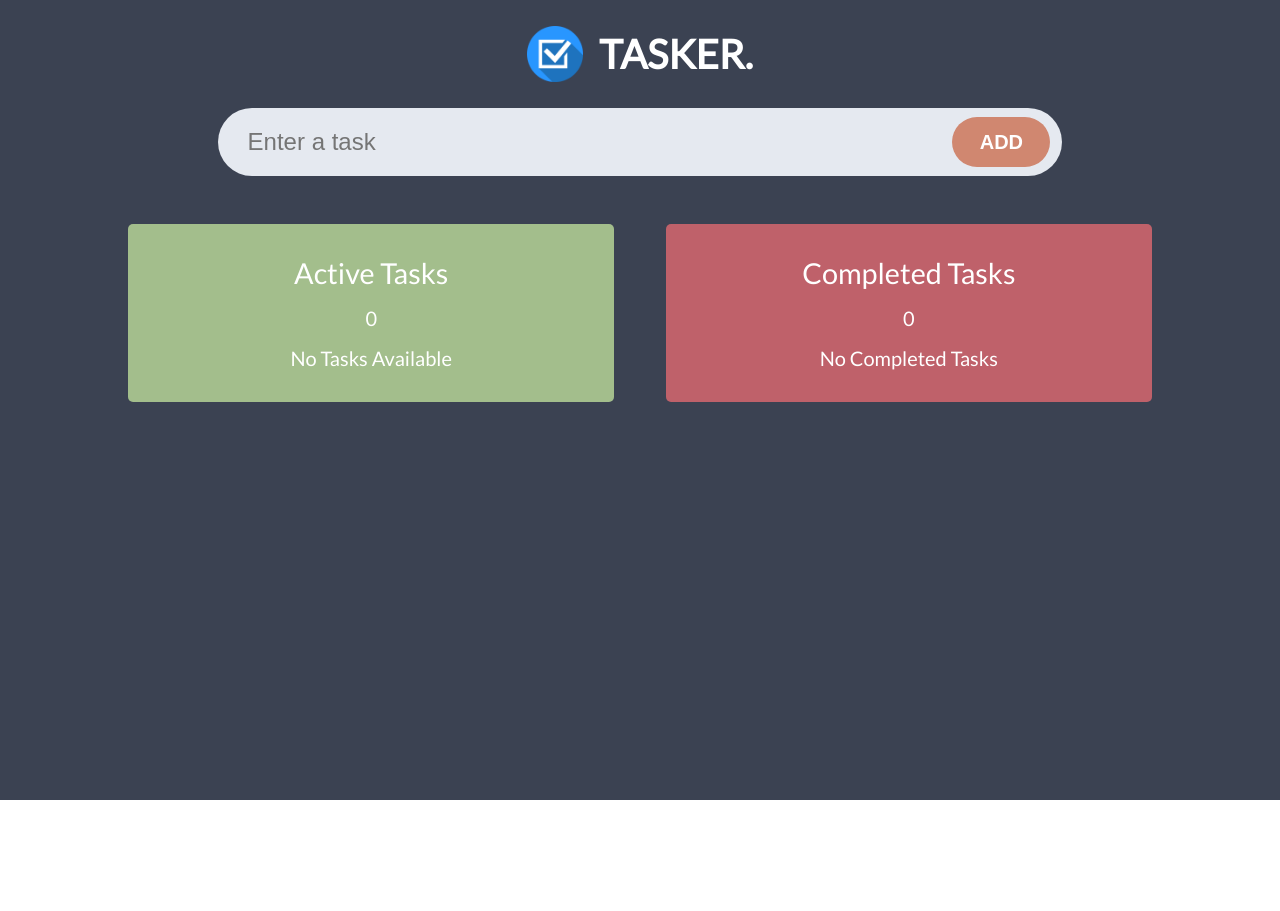
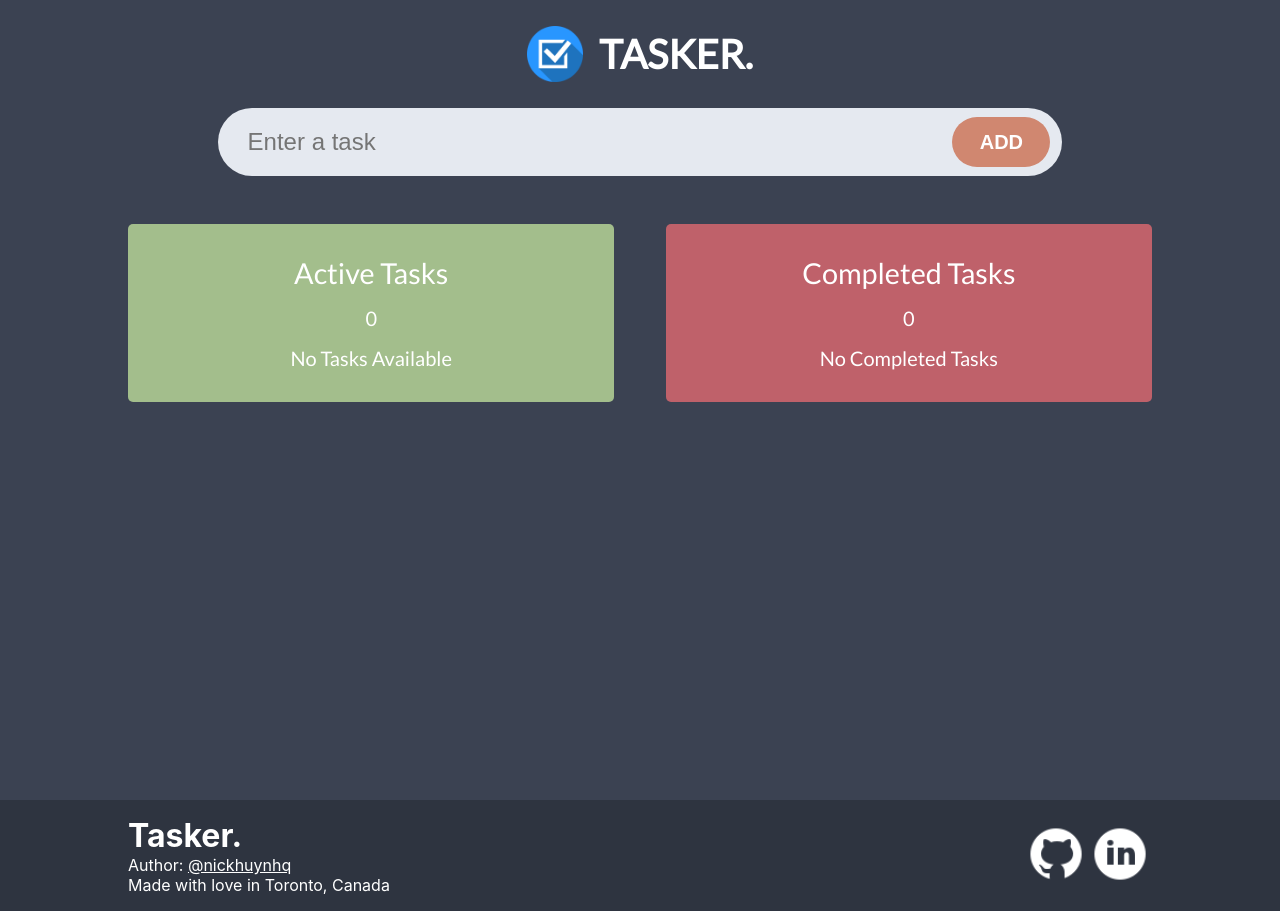
Before and after one commit to nickhuynhq/Tasker, a React (Create React App) app: page / in a window 1280 px wide. Before the commit the page ends 800 px from the top, so only its background shows below. Built offline with nearby package versions, Linux system fonts and the light colour scheme.

Commit message:
Add Footer section

```diff
--- a/src/App.tsx
+++ b/src/App.tsx
@@ -5,6 +5,7 @@ import TodoList from "./components/TodoList/TodoList";
 import { Todo } from "./models/model";
 import { DragDropContext, DropResult } from "react-beautiful-dnd";
 import Logo from "./assets/logo/tasker_logo.png";
+import Footer from "./components/Footer/Footer";
 
 const App: React.FC = () => {
   !localStorage.todos && localStorage.setItem("todos", JSON.stringify([]));
@@ -103,6 +104,7 @@ const App: React.FC = () => {
           setCompletedTodos={setCompletedTodos}
         />
       </div>
+      <Footer />
     </DragDropContext>
   );
 };
--- /dev/null
+++ b/src/components/Footer/Footer.scss
@@ -0,0 +1,50 @@
+@use "../../styles/partials/breakpoints" as *;
+@use "../../styles/partials/colors" as *;
+@use "../../styles/partials/mixins" as *;
+
+.footer{
+
+    display: flex;
+    align-items: center;
+    justify-content: space-between;
+    width: 100%;
+    padding: 1rem 10%;
+    background-color: #2E3440;
+    color: white;
+
+    &__column{
+        display: flex;
+        flex-direction: column;
+    }
+
+    &__title{
+        font-size: 1rem;
+        font-weight: 700;
+
+        @include tablet{
+            font-size: 2rem;
+        }
+    }
+
+    &__text{
+    }
+
+    &__link{
+        color: white;
+    }
+
+    &__icon{
+        filter: invert(1);
+        width: 2.5rem;
+        cursor: pointer;
+        transition: 0.3s;
+
+        &:hover{
+            filter: invert(75%) sepia(25%) saturate(366%) hue-rotate(49deg) brightness(94%) contrast(86%);
+        }
+
+        @include tablet{
+            width: 4rem;
+        }
+    }
+}
--- /dev/null
+++ b/src/components/Footer/Footer.tsx
@@ -0,0 +1,33 @@
+import React from "react";
+import "./Footer.scss";
+import Github from "../../assets/icons/github.png";
+import Linkedin from "../../assets/icons/linkedin.png";
+
+const Footer: React.FC = () => {
+  return (
+    <section className="footer">
+      <div className="footer__column">
+        <span className="footer__title">Tasker.</span>
+        <span className="footer__text">
+          Author:{" "}
+          <a className="footer__link" href="https://github.com/nickhuynhq" target="_blank" rel="noreferrer">
+            @nickhuynhq
+          </a>{" "}
+        </span>
+        <span className="footer__text">Made with love in Toronto, Canada</span>
+      </div>
+      <div className="footer__column">
+        <div className="footer__icons">
+          <a href="https://github.com/nickhuynhq" target="_blank" rel="noreferrer">
+            <img className="footer__icon" src={Github} alt="Github Icon" />
+          </a>
+          <a href="https://www.linkedin.com/in/nickhuynhq/" target="_blank" rel="noreferrer">
+            <img className="footer__icon" src={Linkedin} alt="LinkedIn Icon" />
+          </a>
+        </div>
+      </div>
+    </section>
+  );
+};
+
+export default Footer;
```
Also changed, not shown: src/assets/icons/github.png (added), src/assets/icons/linkedin.png (added).
